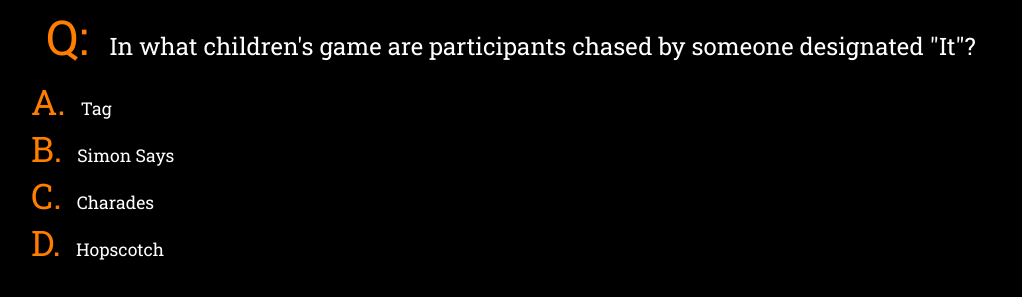
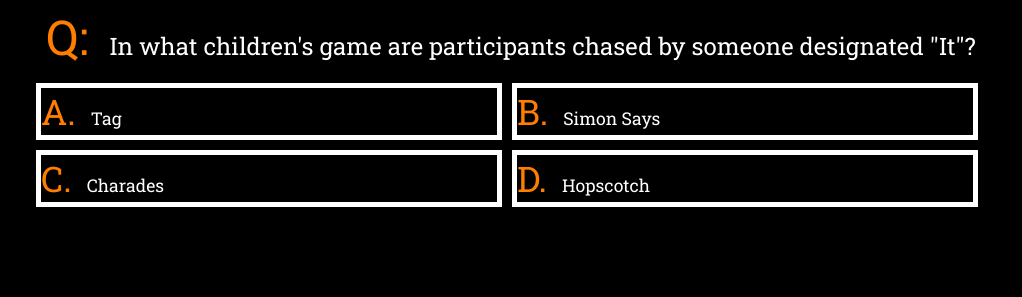
Before and after one commit to ruchit31/KBC, a plain HTML site: page index.html in a window 1280 px wide. Both pictures are taken after a click on the button "Start!". Shown: the part 503-800 px from the top of the page, without its empty margins (129-1151 px from the left). Drawn offline with Linux system fonts and the light colour scheme.

Commit message:
added flex for answer alignment

```diff
--- a/css/style.css
+++ b/css/style.css
@@ -120,11 +120,19 @@ audio {
 }
 
 #answer-box {
+  display: flex;
+  flex-wrap: wrap;
   color: white;
   font-size: 1.1em;
   text-align: left;
   width: 960px;
   margin: 0 auto;
+}
+
+.answer {
+  width: 47.5%;
+  border: 5px solid white;
+  margin: 5px;
 }
 
 #pre-start {
```
